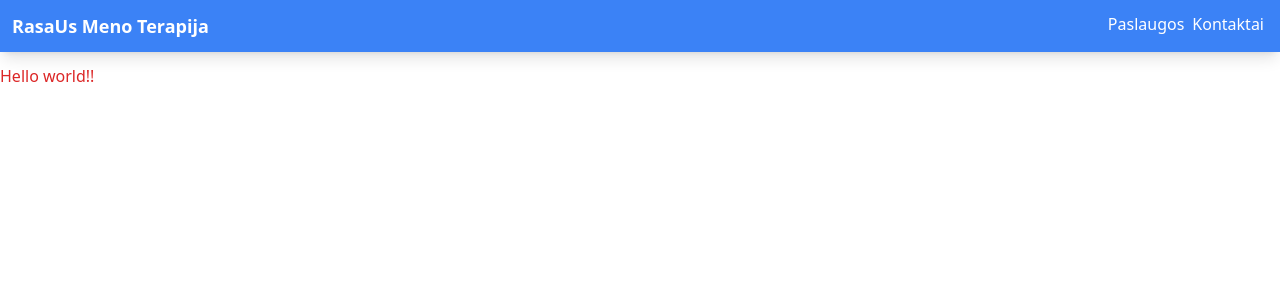
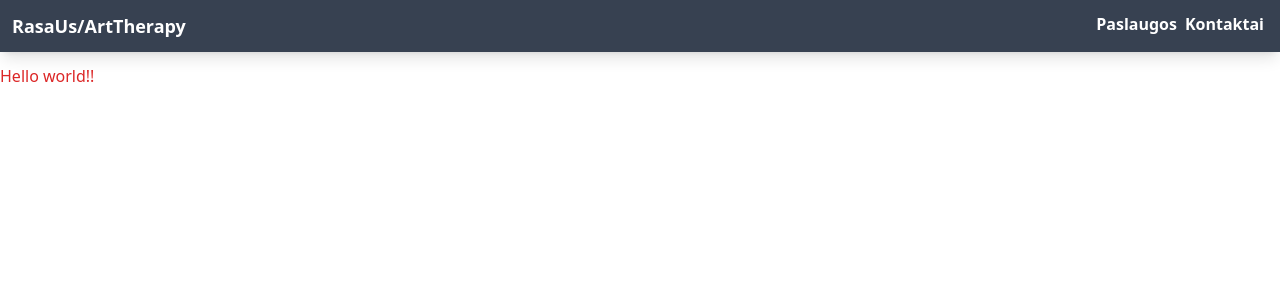
Before and after one commit to ne0rad/rasaus-art, a Next.js app: page / in a window 1280 px wide. Shown: the top 300 px of the page. Built offline with nearby package versions, Linux system fonts and the light colour scheme.

Commit message:
UPD: Added NavLink component

```diff
--- /dev/null
+++ b/app/components/NavLink.tsx
@@ -0,0 +1,15 @@
+import Link from 'next/link'
+
+export default function NavLink({
+    href,
+    children,
+}: {
+    href: string
+    children: string
+}) {
+    return (
+        <Link href={href} className="mx-1 font-bold hover:underline">
+            {children}
+        </Link>
+    )
+}
--- a/app/components/Navbar.tsx
+++ b/app/components/Navbar.tsx
@@ -1,12 +1,15 @@
 import Link from 'next/link'
+import NavLink from './NavLink'
 
 export default function Navbar() {
     return (
-        <div className="flex flex-row justify-between content-center min-w-full p-3 bg-blue-500 text-white shadow-lg mb-3">
-            <Link href="/" className='font-bold text-lg'>RasaUs Meno Terapija</Link>
+        <div className="flex flex-row justify-between content-center min-w-full p-3 bg-gray-700 text-white shadow-lg mb-3">
+            <Link href="/" className="font-bold text-lg">
+                RasaUs/ArtTherapy
+            </Link>
             <div>
-                <Link href="/paslaugos" className='mx-1'>Paslaugos</Link>
-                <Link href="/kotaktai" className='mx-1'>Kontaktai</Link>
+                <NavLink href="/paslaugos">Paslaugos</NavLink>
+                <NavLink href="/kontaktai">Kontaktai</NavLink>
             </div>
         </div>
     )
```
